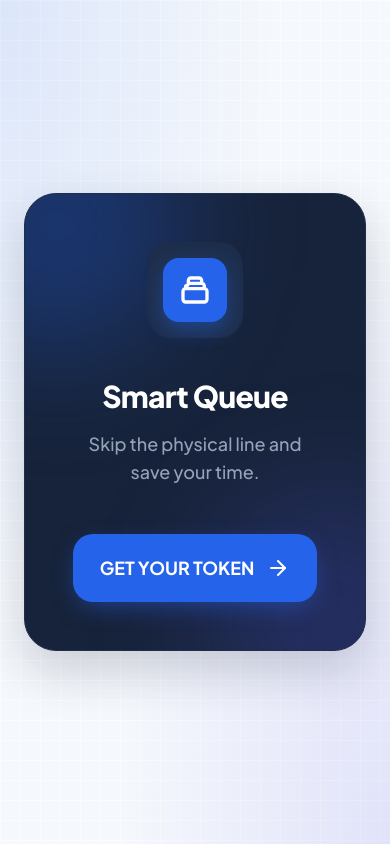
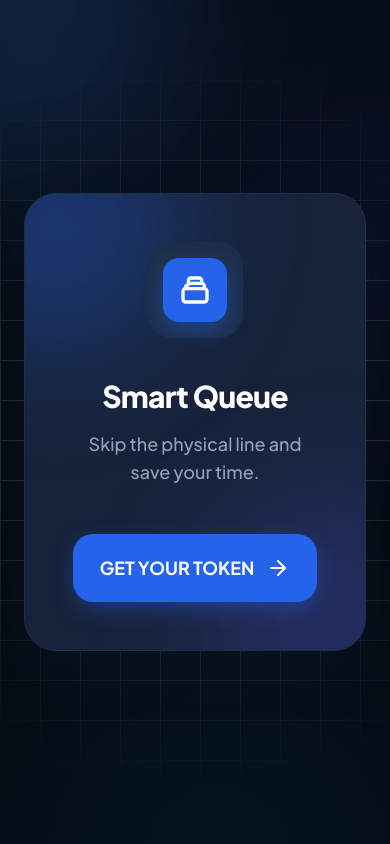
Before and after one commit to shimsy20240996-lang/Token-Management-System, a React (Vite) app in the folder frontend/: page / in a window 390 px wide. Built offline with nearby package versions, Linux system fonts and the light colour scheme; no server answers.

Commit message:
Add highly interactive dynamic moving orbs and responsive background overlay component

```diff
--- a/frontend/src/App.tsx
+++ b/frontend/src/App.tsx
@@ -9,11 +9,14 @@ import QueueDisplay from './pages/QueueDisplay';
 import AdminLogin from './pages/admin/AdminLogin';
 import StaffDashboard from './pages/admin/StaffDashboard';
 
+import InteractiveBackground from './components/InteractiveBackground';
+
 const queryClient = new QueryClient();
 
 function App() {
   return (
     <QueryClientProvider client={queryClient}>
+      <InteractiveBackground />
       <BrowserRouter>
         <Routes>
           <Route path="/" element={<LandingPage />} />
--- /dev/null
+++ b/frontend/src/components/InteractiveBackground.tsx
@@ -0,0 +1,52 @@
+import { useEffect, useState } from 'react';
+
+export default function InteractiveBackground() {
+  const [mousePos, setMousePos] = useState({ x: 0, y: 0 });
+
+  useEffect(() => {
+    const handleMouseMove = (e: MouseEvent) => {
+      // Use requestAnimationFrame for smoother performance
+      requestAnimationFrame(() => {
+        setMousePos({ x: e.clientX, y: e.clientY });
+      });
+    };
+
+    window.addEventListener('mousemove', handleMouseMove);
+    return () => window.removeEventListener('mousemove', handleMouseMove);
+  }, []);
+
+  return (
+    <div className="fixed inset-0 pointer-events-none -z-10 overflow-hidden bg-[#050B14]">
+
+      {/* Subtle Grid Pattern overlay */}
+      <div
+        className="absolute inset-0 opacity-[0.15]"
+        style={{
+          backgroundImage: `
+            linear-gradient(rgba(255, 255, 255, 1) 1px, transparent 1px),
+            linear-gradient(90deg, rgba(255, 255, 255, 1) 1px, transparent 1px)
+          `,
+          backgroundSize: '40px 40px',
+          maskImage: 'radial-gradient(circle at center, black 30%, transparent 80%)',
+          WebkitMaskImage: 'radial-gradient(circle at center, black 30%, transparent 80%)'
+        }}
+      ></div>
+
+      {/* Animated Floating Orbs */}
+      <div className="absolute top-[-10%] left-[-10%] w-[50vw] h-[50vw] rounded-full bg-blue-600/20 blur-[100px] animate-blob mix-blend-screen"></div>
+
+      <div className="absolute top-[20%] right-[-10%] w-[45vw] h-[45vw] rounded-full bg-indigo-600/20 blur-[100px] animate-blob mix-blend-screen" style={{ animationDelay: '2s' }}></div>
+
+      <div className="absolute bottom-[-20%] left-[20%] w-[60vw] h-[60vw] rounded-full bg-cyan-600/15 blur-[120px] animate-blob mix-blend-screen" style={{ animationDelay: '4s' }}></div>
+
+      {/* Mouse Follower Glow */}
+      <div
+        className="absolute w-[400px] h-[400px] rounded-full bg-blue-400/10 blur-[80px] transition-transform duration-300 ease-out mix-blend-screen"
+        style={{
+          transform: `translate(${mousePos.x - 200}px, ${mousePos.y - 200}px)`,
+        }}
+      ></div>
+
+    </div>
+  );
+}
--- a/frontend/src/index.css
+++ b/frontend/src/index.css
@@ -6,6 +6,7 @@
   --animate-fade-in: fade-in 0.4s ease-out;
   --animate-slide-up: slide-up 0.4s ease-out forwards;
   --animate-scale-up: scale-up 0.3s ease-out forwards;
+  --animate-blob: blob 10s infinite;
 
   @keyframes fade-in {
     from { opacity: 0; }
@@ -21,19 +22,19 @@
     from { opacity: 0; transform: scale(0.95); }
     to { opacity: 1; transform: scale(1); }
   }
+
+  @keyframes blob {
+    0% { transform: translate(0px, 0px) scale(1); }
+    33% { transform: translate(30px, -50px) scale(1.1); }
+    66% { transform: translate(-20px, 20px) scale(0.9); }
+    100% { transform: translate(0px, 0px) scale(1); }
+  }
 }
 
 @layer base {
   body {
     @apply antialiased text-slate-800;
-    background-color: #F5F8FC;
-    background-image:
-      radial-gradient(at 0% 0%, rgba(37, 99, 235, 0.12) 0px, transparent 50%),
-      radial-gradient(at 100% 100%, rgba(79, 70, 229, 0.12) 0px, transparent 50%),
-      linear-gradient(rgba(255, 255, 255, 0.5) 1px, transparent 1px),
-      linear-gradient(90deg, rgba(255, 255, 255, 0.5) 1px, transparent 1px);
-    background-size: 100% 100%, 100% 100%, 20px 20px, 20px 20px;
-    background-attachment: fixed;
+    background-color: #050B14; /* Deep dark background */
     min-height: 100vh;
   }
 }
--- a/frontend/src/pages/ServiceSelect.tsx
+++ b/frontend/src/pages/ServiceSelect.tsx
@@ -48,10 +48,10 @@ export default function ServiceSelect() {
 
       {/* Full screen generating overlay */}
       {isGenerating && (
-        <div className="absolute inset-0 z-50 bg-[#F5F8FC]/90 backdrop-blur-sm flex flex-col items-center justify-center animate-fade-in">
+        <div className="absolute inset-0 z-50 bg-[#050B14]/80 backdrop-blur-md flex flex-col items-center justify-center animate-fade-in">
           <Loader2 className="w-16 h-16 text-[#2563EB] animate-spin mb-6" />
-          <h2 className="text-2xl font-bold text-[#17233A] mb-2">{t('Generating your token')}</h2>
-          <p className="text-[#64748B]">{t('Please wait a moment...')}</p>
+          <h2 className="text-2xl font-bold text-white mb-2">{t('Generating your token')}</h2>
+          <p className="text-[#94a3b8]">{t('Please wait a moment...')}</p>
         </div>
       )}
 
--- a/frontend/src/pages/TokenTracking.tsx
+++ b/frontend/src/pages/TokenTracking.tsx
@@ -132,10 +132,10 @@ export default function TokenTracking() {
               <div className="absolute inset-0 flex items-center" aria-hidden="true">
                 <div className="w-full border-t-[3px] border-dashed border-[#1e2f4c]"></div>
               </div>
-              {/* Left Cutout - Should match global background #F5F8FC visually if possible, but actually transparent or background color */}
-              <div className="absolute -left-12 top-1/2 -translate-y-1/2 w-8 h-8 bg-[#F5F8FC] rounded-full shadow-inner border-r border-[#1e2f4c]"></div>
+              {/* Left Cutout */}
+              <div className="absolute -left-12 top-1/2 -translate-y-1/2 w-8 h-8 bg-[#050B14] rounded-full shadow-inner border-r border-[#1e2f4c]"></div>
               {/* Right Cutout */}
-              <div className="absolute -right-12 top-1/2 -translate-y-1/2 w-8 h-8 bg-[#F5F8FC] rounded-full shadow-inner border-l border-[#1e2f4c]"></div>
+              <div className="absolute -right-12 top-1/2 -translate-y-1/2 w-8 h-8 bg-[#050B14] rounded-full shadow-inner border-l border-[#1e2f4c]"></div>
             </div>
 
             {/* QR Code Section */}
```
